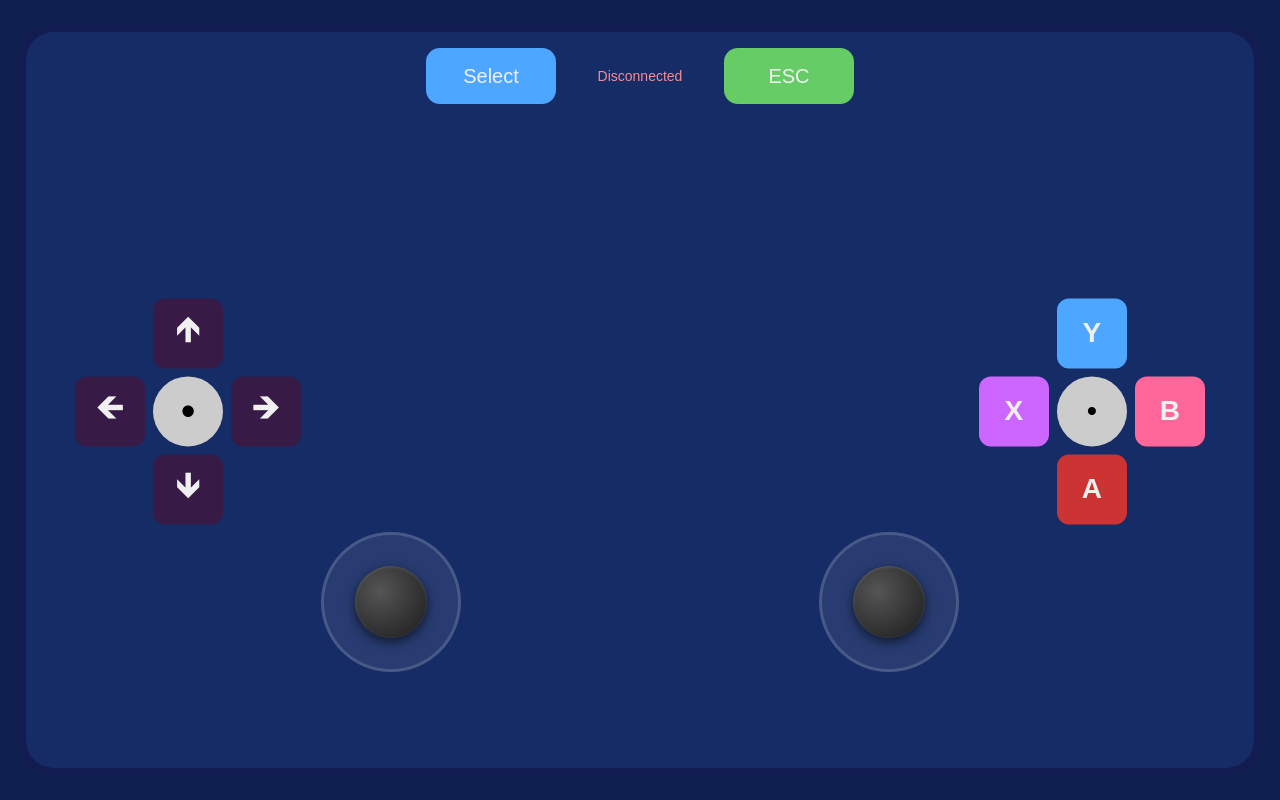
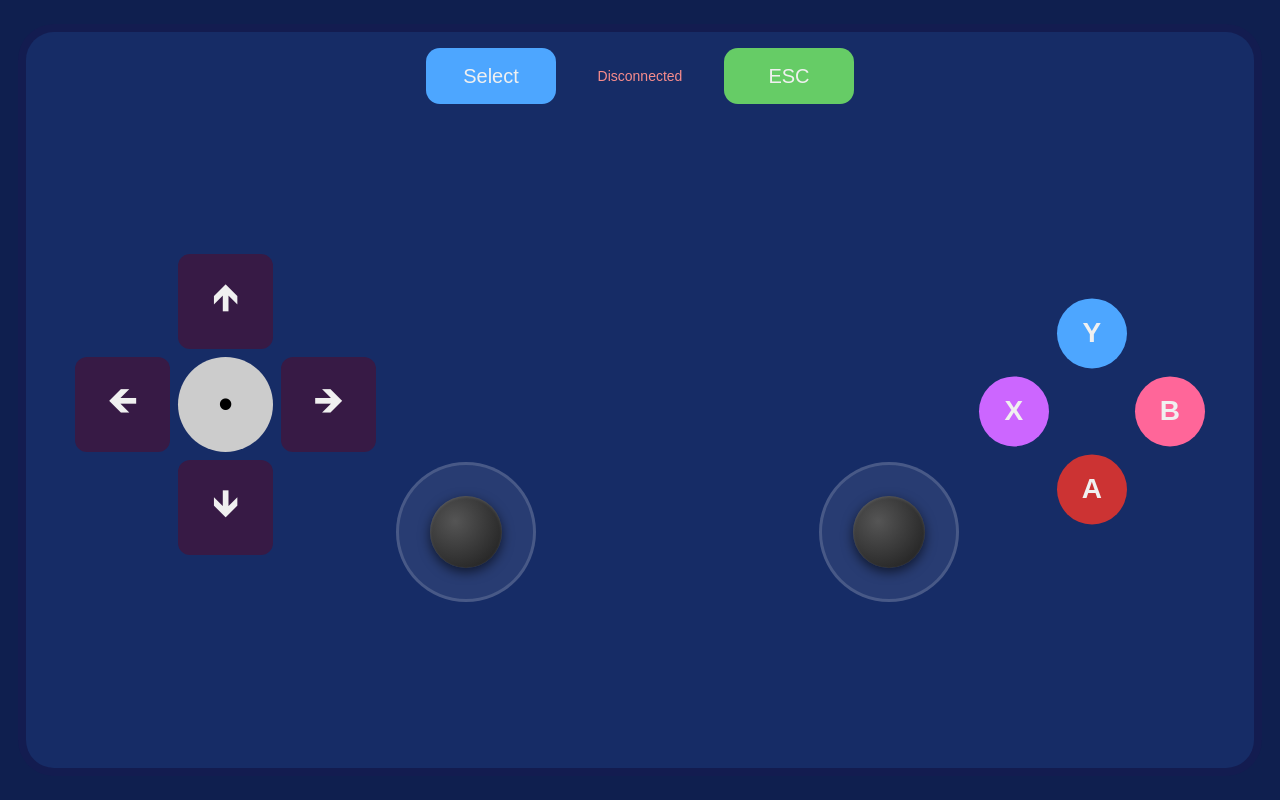
Before and after one commit to Reiko-dot/Module-7.2-Raych, a website: page index.html in a window 1280 px wide. Drawn offline with Linux system fonts and the light colour scheme.

Commit message:
moved to right positions and adjusted sizes

```diff
--- a/index.html
+++ b/index.html
@@ -29,7 +29,6 @@
                     <button class="right-btn"  onclick="sendMessage('right')">🡺</button>
                     <button class="down-btn"   onclick="sendMessage('down')">🡻</button>
                 </div>
-
                 <div class="joystick-base" id="joystickBase">
                     <div class="joystick-stick" id="joystickStick"></div>
                 </div>
@@ -40,11 +39,9 @@
                 <div class="joystick-base" id="joystickBase2">
                     <div class="joystick-stick" id="joystickStick2"></div>
                 </div>
-
                 <div class="face-section">
-                    <button class="y-btn" onclick="sendMessage('letter-y')">Y</button>
-                    <button class="x-btn" onclick="sendMessage('letter-x')">X</button>
-                    <button class="face-center-btn">•</button>
+                    <button class="y-btn"  onclick="sendMessage('letter-y')">Y</button>
+                    <button class="x-btn"  onclick="sendMessage('letter-x')">X</button>
                     <button class="b2-btn" onclick="sendMessage('letter-b')">B</button>
                     <button class="a2-btn" onclick="sendMessage('letter-a')">A</button>
                 </div>
@@ -66,21 +63,9 @@
             'rstick-up', 'rstick-down', 'rstick-left', 'rstick-right', 'rstick-center'
         ]);
 
-        ws.onopen = () => {
-            statusEl.textContent = 'Connected';
-            statusEl.style.color = '#8efd8e';
-        };
-
-        ws.onclose = () => {
-            statusEl.textContent = 'Disconnected';
-            statusEl.style.color = '#f78c8c';
-        };
-
-        ws.onerror = () => {
-            statusEl.textContent = 'Connection error';
-            statusEl.style.color = '#ffcc00';
-        };
-
+        ws.onopen = () => { statusEl.textContent = 'Connected'; statusEl.style.color = '#8efd8e'; };
+        ws.onclose = () => { statusEl.textContent = 'Disconnected'; statusEl.style.color = '#f78c8c'; };
+        ws.onerror = () => { statusEl.textContent = 'Connection error'; statusEl.style.color = '#ffcc00'; };
         ws.onmessage = (event) => {
             let data;
             try { data = JSON.parse(event.data); } catch { return; }
@@ -99,7 +84,6 @@
             ws.send(JSON.stringify({ button }));
         }
 
-        // ── Joystick factory ──
         function makeJoystick(baseEl, stickEl, prefix) {
             const DEAD_ZONE = 0.25;
             let activeTouch = null;
@@ -113,8 +97,7 @@
             function moveStick(cx, cy) {
                 const { x, y, radius } = getCenter();
                 const maxTravel = radius * 0.55;
-                let dx = cx - x;
-                let dy = cy - y;
+                let dx = cx - x, dy = cy - y;
                 const dist = Math.sqrt(dx * dx + dy * dy);
                 if (dist > maxTravel) { dx = (dx / dist) * maxTravel; dy = (dy / dist) * maxTravel; }
                 stickEl.style.transform = `translate(calc(-50% + ${dx}px), calc(-50% + ${dy}px))`;
@@ -145,15 +128,13 @@
 
             baseEl.addEventListener('touchmove', (e) => {
                 e.preventDefault();
-                for (const t of e.changedTouches) {
+                for (const t of e.changedTouches)
                     if (t.identifier === activeTouch) moveStick(t.clientX, t.clientY);
-                }
             }, { passive: false });
 
             baseEl.addEventListener('touchend', (e) => {
-                for (const t of e.changedTouches) {
+                for (const t of e.changedTouches)
                     if (t.identifier === activeTouch) { activeTouch = null; resetStick(); }
-                }
             });
 
             let mouseDown = false;
@@ -162,16 +143,8 @@
             document.addEventListener('mouseup', () => { if (mouseDown) { mouseDown = false; resetStick(); } });
         }
 
-        makeJoystick(
-            document.getElementById('joystickBase'),
-            document.getElementById('joystickStick'),
-            'stick'
-        );
-        makeJoystick(
-            document.getElementById('joystickBase2'),
-            document.getElementById('joystickStick2'),
-            'rstick'
-        );
+        makeJoystick(document.getElementById('joystickBase'),  document.getElementById('joystickStick'),  'stick');
+        makeJoystick(document.getElementById('joystickBase2'), document.getElementById('joystickStick2'), 'rstick');
     </script>
 
 </body>
--- a/style.css
+++ b/style.css
@@ -30,7 +30,6 @@ body {
     gap: 12px;
 }
 
-/* ── Top bar ── */
 .top-bar {
     display: flex;
     justify-content: center;
@@ -54,8 +53,13 @@ body {
     box-shadow: inset 0 0 10px rgba(0, 0, 0, 0.3);
 }
 
-.select-btn { background-color: #4da6ff; }
-.home-btn   { background-color: #66cc66; }
+.select-btn {
+    background-color: #4da6ff;
+}
+
+.home-btn {
+    background-color: #66cc66;
+}
 
 #status {
     color: #fff;
@@ -65,7 +69,6 @@ body {
     text-align: center;
 }
 
-/* ── Bottom row ── */
 .bottom-row {
     flex: 1;
     display: flex;
@@ -74,14 +77,12 @@ body {
     padding: 0 2vw;
 }
 
-/* ── Left side: d-pad (top) + left joystick (bottom) ── */
 .left-side {
     display: flex;
     align-items: center;
     gap: 20px;
 }
 
-/* ── Right side: right joystick (bottom) + face buttons (top) — mirror of left ── */
 .right-side {
     display: flex;
     align-items: center;
@@ -100,11 +101,11 @@ body {
 }
 
 .direction-section button {
-    width: 70px;
-    height: 70px;
+    width: 95px;
+    height: 95px;
     border: none;
     border-radius: 12px;
-    font-size: clamp(20px, 3vw, 36px);
+    font-size: clamp(22px, 3vw, 38px);
     color: rgb(240, 240, 240);
     background-color: #371a45;
     cursor: pointer;
@@ -116,11 +117,25 @@ body {
     box-shadow: inset 0 0 10px rgba(0, 0, 0, 0.3);
 }
 
-.up-btn     { grid-area: 1 / 2; }
-.left-btn   { grid-area: 2 / 1; }
-.center-btn { grid-area: 2 / 2; }
-.right-btn  { grid-area: 2 / 3; }
-.down-btn   { grid-area: 3 / 2; }
+.up-btn {
+    grid-area: 1 / 2;
+}
+
+.left-btn {
+    grid-area: 2 / 1;
+}
+
+.center-btn {
+    grid-area: 2 / 2;
+}
+
+.right-btn {
+    grid-area: 2 / 3;
+}
+
+.down-btn {
+    grid-area: 3 / 2;
+}
 
 .center-btn {
     border-radius: 50% !important;
@@ -129,7 +144,7 @@ body {
     font-size: clamp(24px, 3.5vw, 42px) !important;
 }
 
-/* ── YXBA face buttons (mirrors d-pad grid) ── */
+/* ── YXBA face buttons ── */
 .face-section {
     display: grid;
     grid-template-columns: repeat(3, 1fr);
@@ -144,7 +159,7 @@ body {
     width: 70px;
     height: 70px;
     border: none;
-    border-radius: 12px;
+    border-radius: 50%;
     font-size: clamp(18px, 2.5vw, 28px);
     font-weight: bold;
     color: rgb(240, 240, 240);
@@ -157,12 +172,25 @@ body {
     box-shadow: inset 0 0 10px rgba(0, 0, 0, 0.3);
 }
 
-/* Diamond layout same as d-pad */
-.y-btn          { grid-area: 1 / 2; background-color: #4da6ff; }
-.x-btn          { grid-area: 2 / 1; background-color: #cc66ff; }
-.face-center-btn{ grid-area: 2 / 2; border-radius: 50% !important; background: #ccc !important; color: #000 !important; }
-.b2-btn         { grid-area: 2 / 3; background-color: #ff6699; }
-.a2-btn         { grid-area: 3 / 2; background-color: #cc3333; }
+.y-btn {
+    grid-area: 1 / 2;
+    background-color: #4da6ff;
+}
+
+.x-btn {
+    grid-area: 2 / 1;
+    background-color: #cc66ff;
+}
+
+.b2-btn {
+    grid-area: 2 / 3;
+    background-color: #ff6699;
+}
+
+.a2-btn {
+    grid-area: 3 / 2;
+    background-color: #cc3333;
+}
 
 /* ── Joysticks ── */
 .joystick-base {
@@ -175,7 +203,8 @@ body {
     flex-shrink: 0;
     touch-action: none;
     cursor: pointer;
-    transform: translateY(120%);
+    transform: translateY(70%);
+    /* ← raised from 120% */
 }
 
 .joystick-stick {
@@ -194,7 +223,11 @@ body {
 
 /* ── Landscape short screens ── */
 @media (max-height: 450px) {
-    .direction-section button,
+    .direction-section button {
+        width: 64px;
+        height: 64px;
+    }
+
     .face-section button {
         width: 50px;
         height: 50px;
@@ -203,23 +236,12 @@ body {
     .joystick-base {
         width: 100px;
         height: 100px;
-        transform: translateY(100%);
+        transform: translateY(50%);
     }
 
     .joystick-stick {
         width: 50px;
         height: 50px;
-    }
-
-    .press-interact-section {
-        width: 90px;
-        height: 180px;
-        gap: 16px;
-    }
-
-    .press-interact-section button {
-        width: 64px;
-        height: 64px;
     }
 
     .top-bar button {
```
